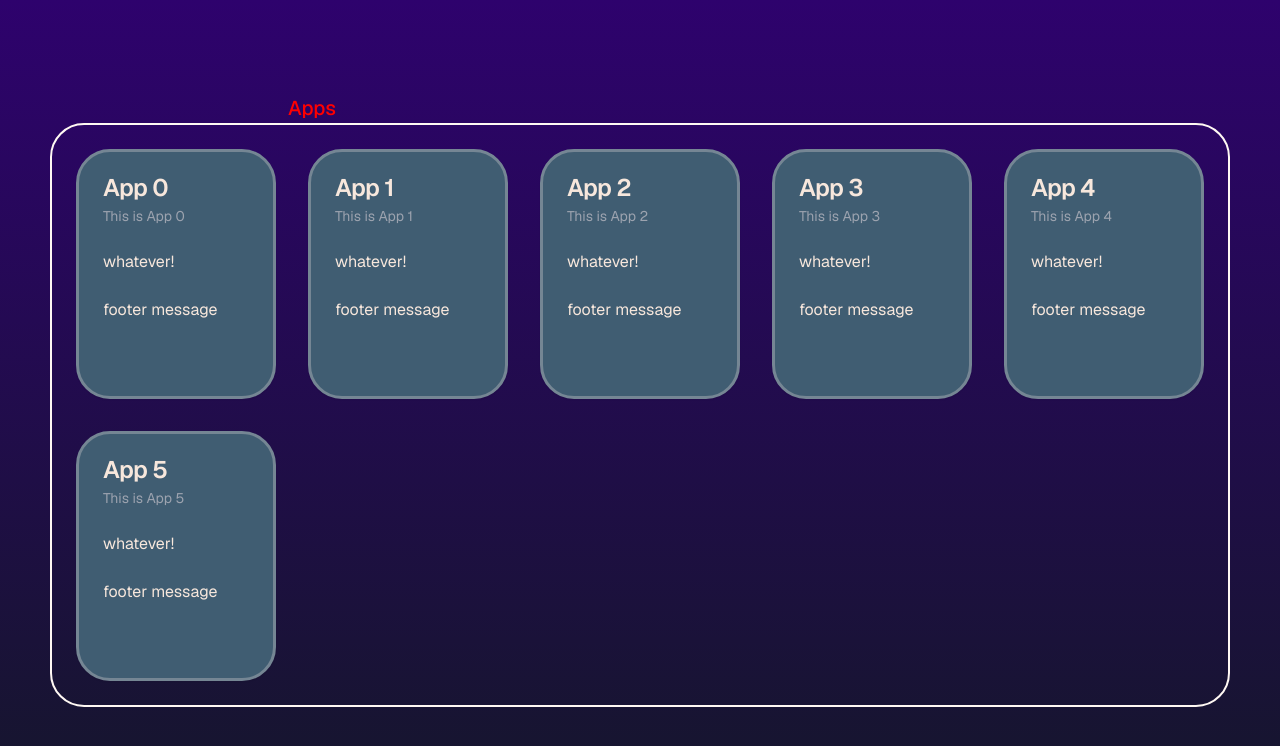
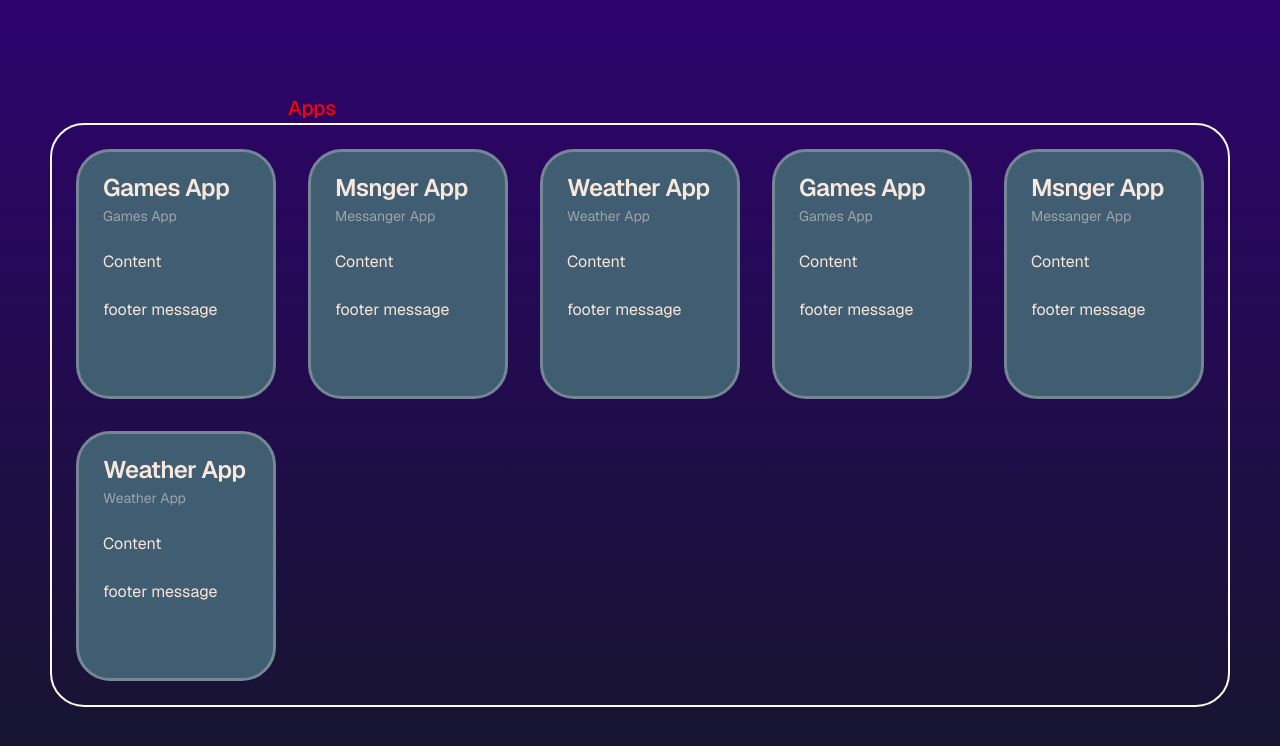
Before and after one commit to anuragg-p/codezinc-frontend, a Next.js app: page / in a window 1280 px wide. Shown: the top 746 px of the page. Built offline with nearby package versions, Linux system fonts and the light colour scheme.

Commit message:
added dummy apps and added route onClick to the app cards

```diff
--- /dev/null
+++ b/src/app/apps/games/page.tsx
@@ -0,0 +1,7 @@
+export default function WeatherPage() {
+  return (
+    <main className="flex min-h-screen flex-col items-center justify-center bg-gradient-to-b from-[#2e026d] to-[#15162c] text-white">
+      <div className="">games Page</div>
+    </main>
+  );
+}
--- /dev/null
+++ b/src/app/apps/messanger/page.tsx
@@ -0,0 +1,7 @@
+export default function WeatherPage() {
+  return (
+    <main className="flex min-h-screen flex-col items-center justify-center bg-gradient-to-b from-[#2e026d] to-[#15162c] text-white">
+      <div className="">messanger Page</div>
+    </main>
+  );
+}
--- a/src/app/page.tsx
+++ b/src/app/page.tsx
@@ -1,16 +1,18 @@
 "use client"
 import { Card, CardHeader, CardFooter, CardTitle, CardDescription, CardContent } from "@/components/ui/card";
 import styles from "../styles/home.module.css"
+import { useRouter } from "next/navigation";
 
 export default function HomePage() {
+  const { push } = useRouter();
 
   const apps = [
-    { title: "App 0", description: "This is App 0", route: "/apps/weather", content: "whatever!", footer: "footer message" },
-    { title: "App 1", description: "This is App 1", route: "/apps/weather", content: "whatever!", footer: "footer message" },
-    { title: "App 2", description: "This is App 2", route: "/apps/weather", content: "whatever!", footer: "footer message" },
-    { title: "App 3", description: "This is App 3", route: "/apps/weather", content: "whatever!", footer: "footer message" },
-    { title: "App 4", description: "This is App 4", route: "/apps/weather", content: "whatever!", footer: "footer message" },
-    { title: "App 5", description: "This is App 5", route: "/apps/weather", content: "whatever!", footer: "footer message" },
+    { title: "Games App", description: "Games App", route: "/apps/games", content: "Content", footer: "footer message" },
+    { title: "Msnger App", description: "Messanger App", route: "/apps/messanger", content: "Content", footer: "footer message" },
+    { title: "Weather App", description: "Weather App", route: "/apps/weather", content: "Content", footer: "footer message" },
+    { title: "Games App", description: "Games App", route: "/apps/games", content: "Content", footer: "footer message" },
+    { title: "Msnger App", description: "Messanger App", route: "/apps/messanger", content: "Content", footer: "footer message" },
+    { title: "Weather App", description: "Weather App", route: "/apps/weather", content: "Content", footer: "footer message" },
   ];
 
   return (
@@ -18,7 +20,7 @@ export default function HomePage() {
       <h4 className={styles.card_box_heading}>Apps</h4>
       <div className={styles.cards_container}>
         {apps.map((item, index) => (
-          <Card className={styles.cards} key={index}>
+          <Card className={styles.cards} key={index} onClick={() => push(item.route)}>
           <CardHeader>
             <CardTitle>{item.title}</CardTitle>
             <CardDescription>{item.description}</CardDescription>
```
